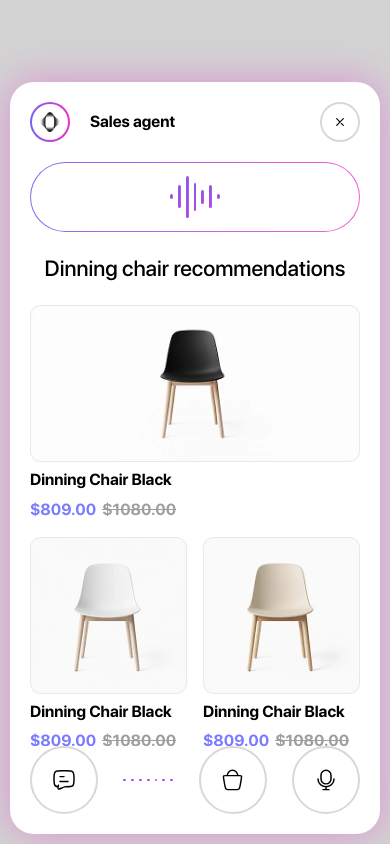
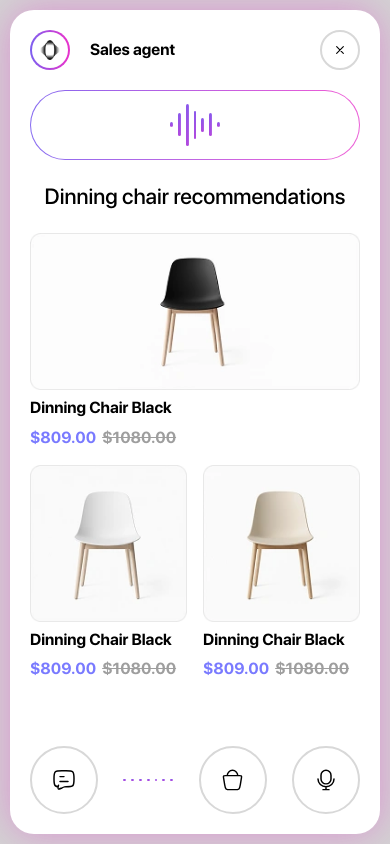
Before and after one commit to Yokubjanovichh/NUT-wedget, a plain HTML site: page aiSpeaking.html in a window 390 px wide. Drawn offline with nearby package versions, Linux system fonts and the light colour scheme.

Commit message:
added voice chat default

```diff
--- a/aiSpeaking.html
+++ b/aiSpeaking.html
@@ -9,7 +9,7 @@
   </head>
   <body>
     <div
-      class="voice-chat-default voice-chat absolute right-[46px] bottom-[46px] w-[400px] h-[min(calc(100vh-92px),794px)] bg-white rounded-[24px] p-[20px] flex flex-col overflow-hidden [@media(max-width:440px)]:right-[10px] [@media(max-width:440px)]:bottom-[10px] [@media(max-width:440px)]:w-[calc(100%-20px)]"
+      class="voice-chat-default voice-chat absolute right-[46px] bottom-[46px] w-[400px] h-[min(calc(100vh-92px),794px)] bg-white rounded-[24px] p-[20px] flex flex-col overflow-hidden [@media(max-width:440px)]:inset-[10px] [@media(max-width:440px)]:w-auto [@media(max-width:440px)]:h-[calc(100vh-20px)] [@media(max-width:440px)]:right-[10px] [@media(max-width:440px)]:bottom-[10px] [@media(max-width:440px)]:w-[calc(100%-20px)]"
     >
       <div class="header flex items-center justify-between flex-shrink-0">
         <div class="flex items-center gap-[20px]">
```
